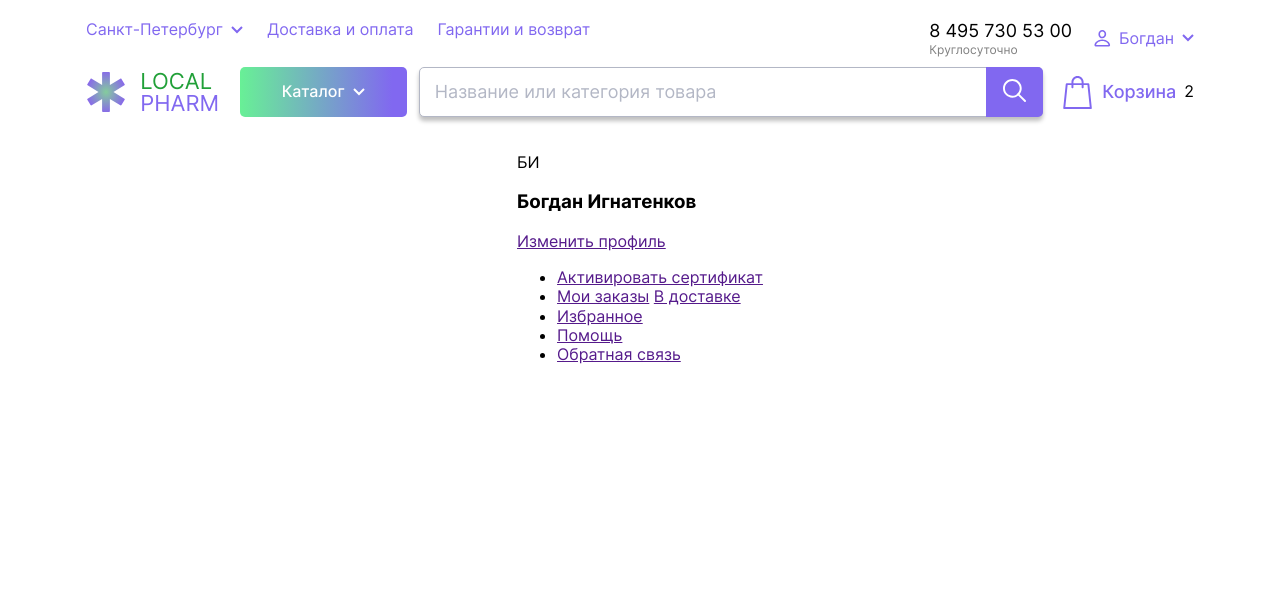
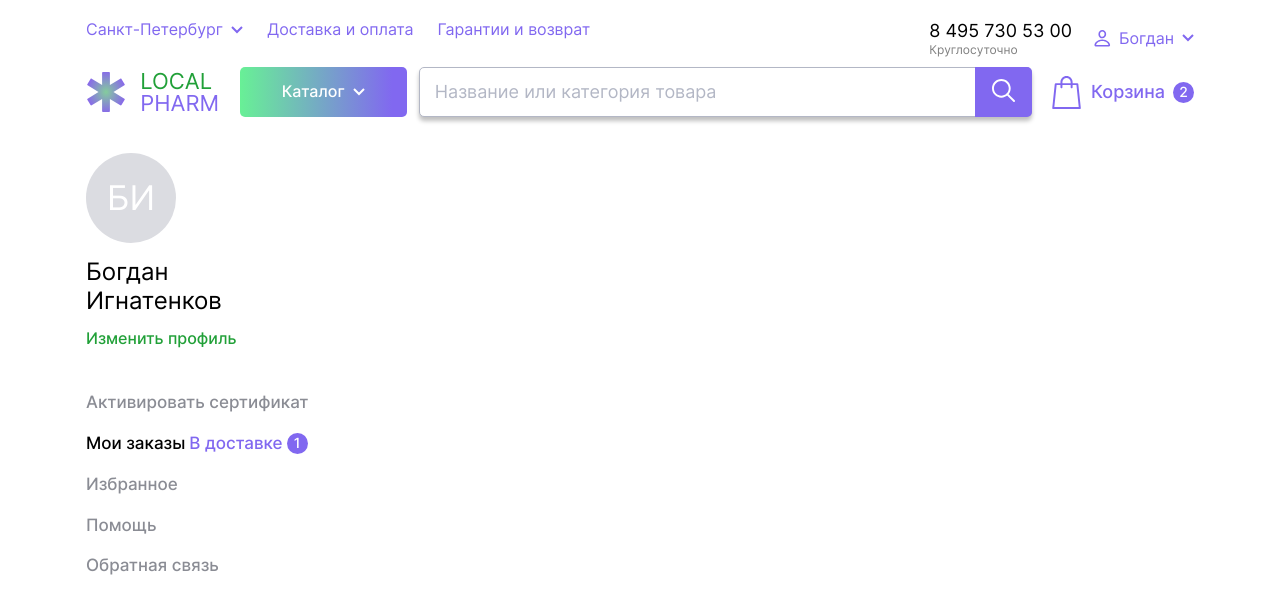
Before and after one commit to ProjectOnGitHub/local-pharm, a website built with webpack: page src/index.html in a window 1280 px wide. Built offline with nearby package versions, Linux system fonts and the light colour scheme.

Commit message:
feat: add profile

```diff
--- a/src/index.html
+++ b/src/index.html
@@ -107,8 +107,9 @@
                 <a
                   href=""
                   class="profile__menu-link profile__menu-link_delivery"
-                  >В доставке</a
-                >
+                  >В доставке
+                </a>
+                <span class="profile__delivery-notify">1</span>
               </li>
               <li class="profile__menu-item">
                 <a href="" class="profile__menu-link">Избранное</a>
--- a/src/index.scss
+++ b/src/index.scss
@@ -232,7 +232,72 @@ footer {
     font-size: 18px;
     font-weight: 500;
   }
-  &__orders {
+  &__notify {
     @include notify();
   }
 }
+
+.main {
+  &__container {
+    box-sizing: border-box;
+    padding: 0 20px;
+    @include gridable(100%);
+    grid-template-columns: max-content 1fr;
+    max-width: $max-width;
+  }
+}
+
+.profile {
+  @include gridable(100%);
+  gap: 44px;
+  &__info {
+    @include gridable(100%);
+    gap: 14px;
+  }
+  &__avatar {
+    height: 90px;
+    border-radius: 50px;
+    color: $color-white;
+    background-color: $color-bg-profile;
+    @include flexible(90px);
+    align-items: center;
+    justify-content: center;
+    font-size: 34px;
+  }
+  &__name {
+    @include gridable(100%);
+    font-size: 24px;
+    font-weight: 400;
+    margin: 0;
+  }
+  &__edit-link {
+    color: $color-decorate-green;
+    font-size: 16px;
+    font-weight: 500;
+    @include link();
+  }
+  &__menu {
+    @include gridable(100%);
+    gap: 20px;
+    font-size: 17px;
+    @include unmarkedList(0, 0);
+    font-weight: 500;
+    &-item {
+      @include flexible(100%);
+      gap: 4px;
+    }
+    &-link {
+      @include link();
+      color: $color-txt-seconary;
+      &_active {
+        color: $color-txt-primary;
+      }
+      &_delivery {
+        color: $color-decorate-blue;
+      }
+    }
+  }
+  &__delivery-notify {
+    @include notify();
+  }
+}
```
